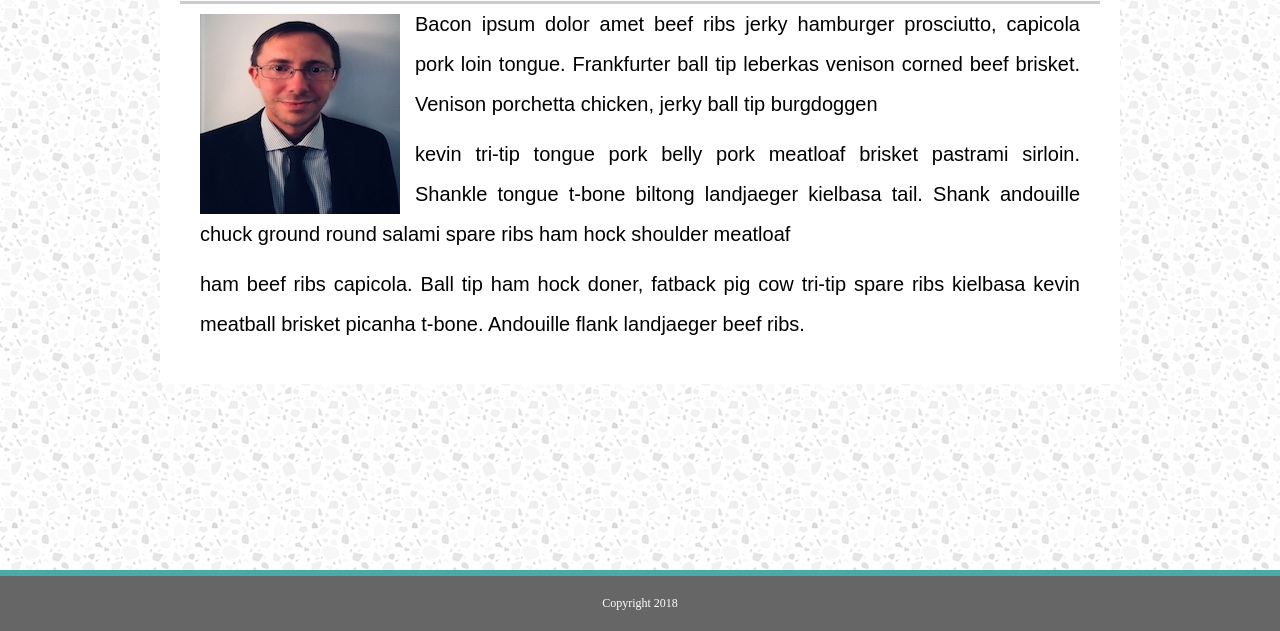
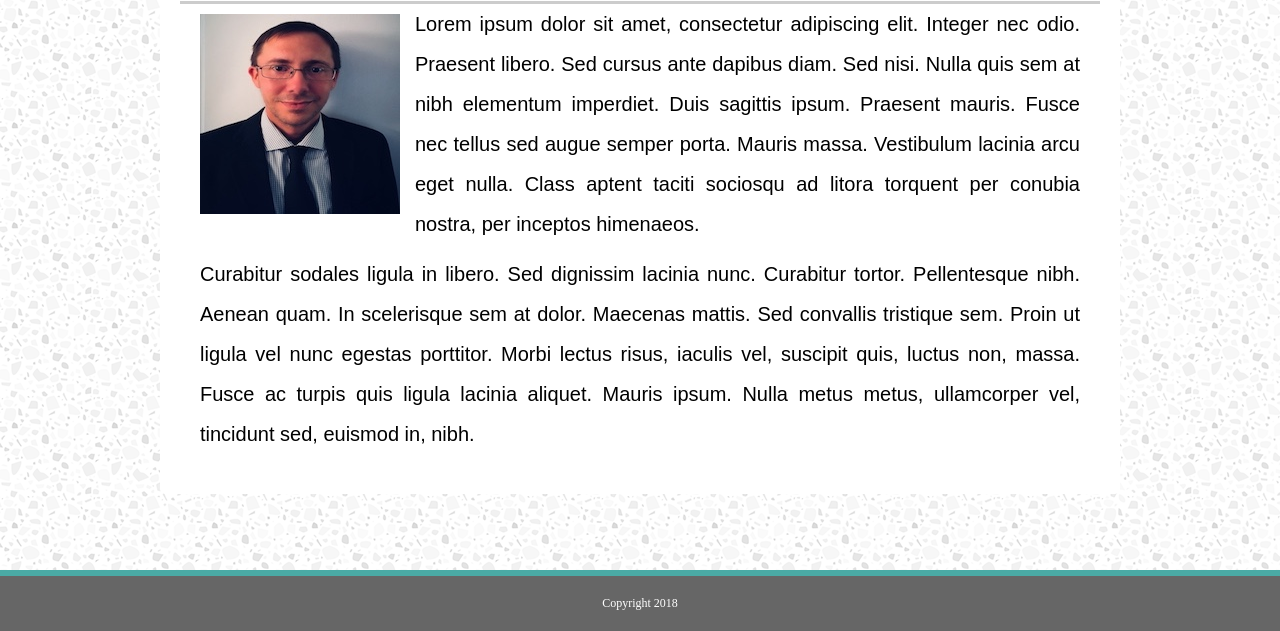
Before and after one commit to aweber55/Basic-Portfolio, a plain HTML site: page index.html in a window 1280 px wide. Shown: the part 169-800 px from the top of the page. Drawn offline with Linux system fonts and the light colour scheme; a script that the page names is missing; files whose address does not match are found by name.

Commit message:
second draft

```diff
--- a/index.html
+++ b/index.html
@@ -34,14 +34,16 @@
 <img src="/Users/ashleyweber/Desktop/code/Basic-portfolio/assets/images/Bio-pic.jpg" alt="ME" id="mypic">
 
 
-    <p>Bacon ipsum dolor amet beef ribs jerky hamburger prosciutto, capicola pork loin tongue. Frankfurter ball tip leberkas
-venison corned beef brisket. Venison porchetta chicken, jerky ball tip burgdoggen
-<p> kevin tri-tip tongue pork belly pork
-meatloaf brisket pastrami sirloin. Shankle tongue t-bone biltong landjaeger kielbasa tail. Shank andouille chuck ground
-round salami spare ribs ham hock shoulder meatloaf </p>
-<p>ham beef ribs capicola. Ball tip ham hock doner, fatback pig cow tri-tip
-spare ribs kielbasa kevin meatball brisket picanha t-bone. Andouille flank landjaeger beef ribs.
-    </p>
+    <p>Lorem ipsum dolor sit amet, consectetur adipiscing elit. Integer nec odio. Praesent libero.
+        Sed cursus ante dapibus diam. Sed nisi. Nulla quis sem at nibh elementum imperdiet. Duis sagittis ipsum.
+         Praesent mauris. Fusce nec tellus sed augue semper porta. Mauris massa. Vestibulum lacinia arcu eget nulla.
+         Class aptent taciti sociosqu ad litora torquent per conubia nostra, per inceptos himenaeos.
+        </p>
+    <p> Curabitur sodales ligula in libero. Sed dignissim lacinia nunc. Curabitur tortor. Pellentesque nibh.
+         Aenean quam. In scelerisque sem at dolor. Maecenas mattis. Sed convallis tristique sem. Proin ut ligula vel nunc
+          egestas porttitor. Morbi lectus risus, iaculis vel, suscipit quis, luctus non, massa. Fusce ac turpis quis ligula
+          lacinia aliquet. Mauris ipsum. Nulla metus metus, ullamcorper vel, tincidunt sed, euismod in, nibh. </p>
+
 </div>
 
 <div class="foot">
```
Also changed, not shown: 1 other file.
